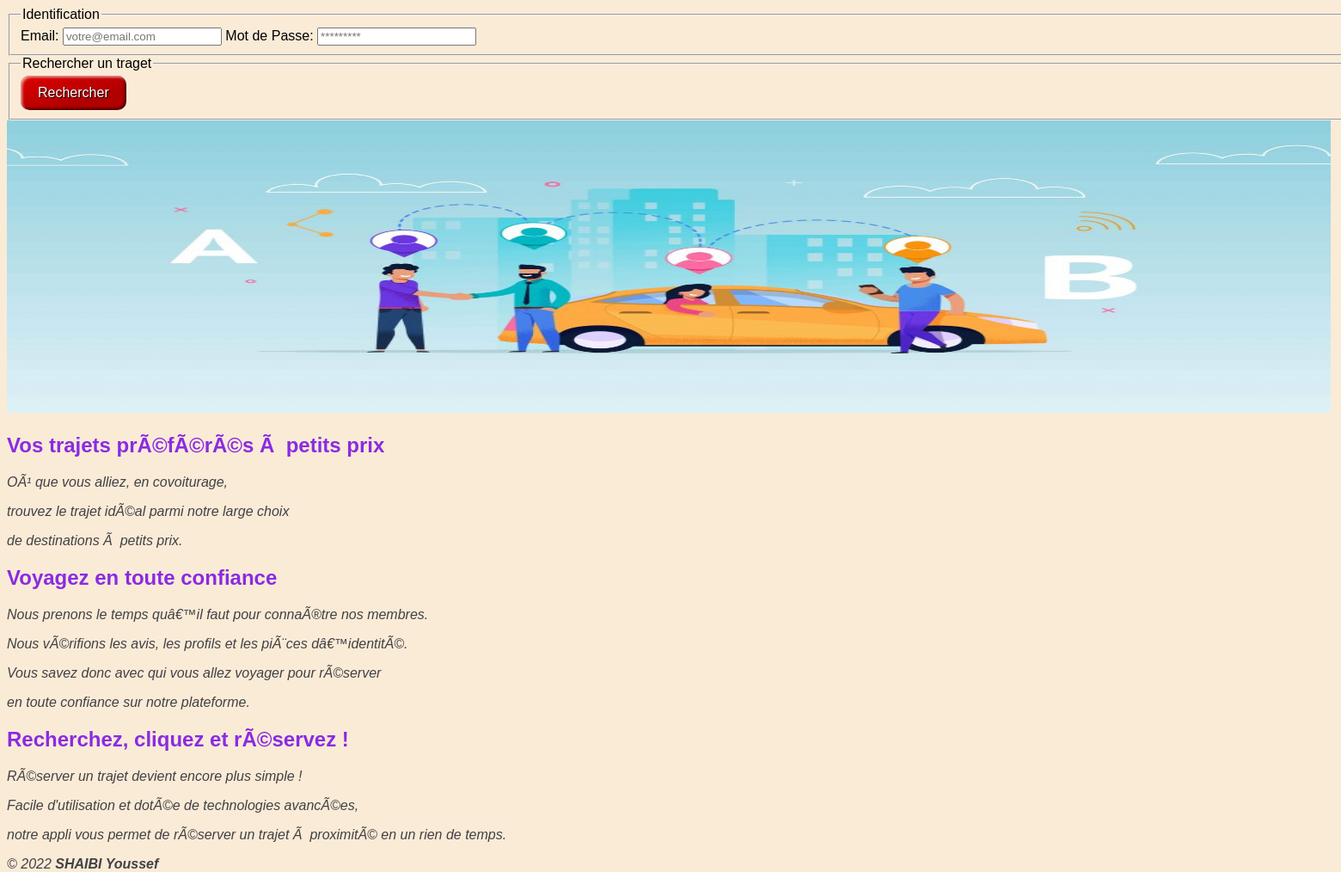
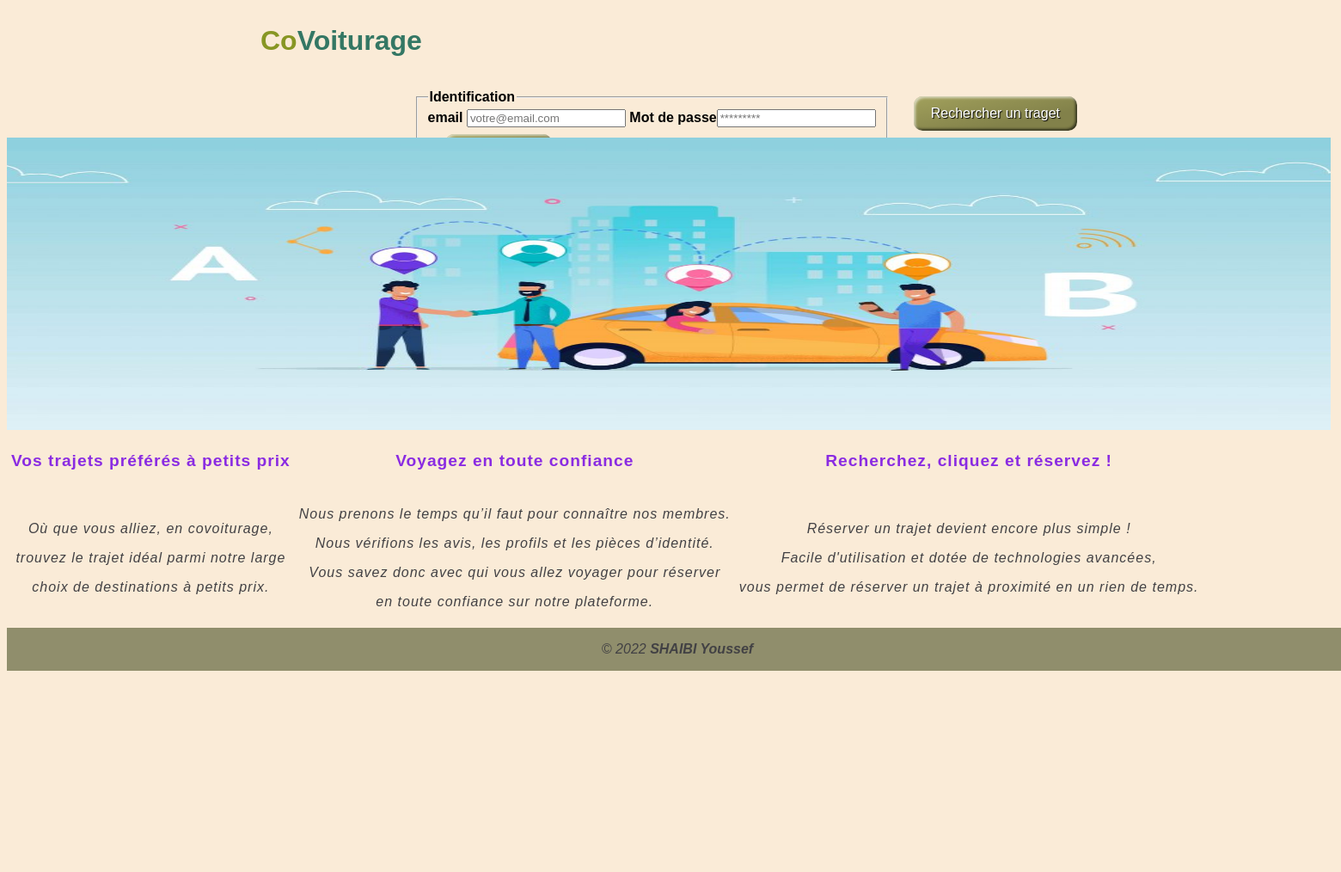
Before and after one commit to SIZUUKA/covoiturage, a PHP site: page / in a window 1560 px wide. Shown: the whole page at 86% size. After the commit the page ends 780 px from the top, so only its background shows below. Run offline with PHP 8.4, Linux system fonts and the light colour scheme.

Commit message:
feat: finish index page

```diff
--- a/css/index.css
+++ b/css/index.css
@@ -1,4 +1,59 @@
 /*---------------------------------- Id's -----------------------------------------------------*/
+/* Header Logo */
+#logo {
+    padding:0;
+    width:auto;
+    float:left;
+}
+#logo h1 a, h1 a:hover {
+    color:rgb(135, 150, 35);
+    text-decoration:none;
+}
+#logo h1 span {
+    color:#347764;
+}
+
+#header, #footer, #main {
+    margin:0;
+    padding:0;
+}
+
+/* Header */
+#header {
+    background:#fff;
+}
+#header-contenu {
+    margin:0 auto;
+    padding:10;
+    width:970px;
+}
+
+/* Menu */
+#top-nav { margin:0 auto; padding:0px 0 0; height:37px; float:right;}
+#top-nav ul { list-style:none; padding:0; height:37px; float:left;}
+#top-nav ul li { margin:0; padding:0 0 0 8px; float:left;}
+#top-nav ul li a { display:block; margin:0; padding:8px 20px; color:red; text-decoration:none;}
+#top-nav ul li.active a, #top-nav ul li a:hover { color:#f8dbdb;} */
+
+.clr {
+    clear:both;
+    padding:0;
+    margin:0;
+    width:100%;
+    font-size:0px;
+    line-height:0px;
+}
+
+#main-footer {
+    position: static;
+    text-align: center;
+    left: 230px;
+    bottom: 0;
+    width: 100%;
+    height: 50px;
+    overflow: hidden;
+    background: #908e6c;
+}
 /*---------------------------------------------------------------------------------------------*/
 
 /*---------------------------------- Classes --------------------------------------------------*/
@@ -11,7 +66,7 @@
     color: #fff;
     text-shadow: 1px 1px 1px #000;
     border-radius: 10px;
-    background-color: rgba(220, 0, 0, 1);
+    background-color: rgb(162, 161, 92);
     background-image: linear-gradient(to top left, rgba(0, 0, 0, .2),
     rgba(0, 0, 0, .2) 30%, rgba(0, 0, 0, 0));
     box-shadow: inset 2px 2px 3px rgba(255, 255, 255, .6),
@@ -19,7 +74,7 @@
             }
 
 .styled:hover {
-    background-color: rgba(255, 0, 0, 1);
+    background-color: rgb(255, 251, 0);
 }
 
 .styled:active {
--- a/css/main.css
+++ b/css/main.css
@@ -17,4 +17,18 @@ p{
     font-size: 16px;
     color: rgb(66, 65, 68);
 }
+
+table {
+    border-collapse: collapse;
+    border: 0px;
+    letter-spacing: 1px;
+    font-size: .8rem;
+}
+
+td, th {
+    padding: 5px;
+    text-align: center;
+}
+
+
 /*---------------------------------------------------------------------------------------------*/
--- a/index.html
+++ b/index.html
@@ -1,65 +1,92 @@
 <!DOCTYPE html>
-<html>
-                                        <!-- SHAIBI Youssef,   -->
-                                        <!-- HAI726I Projet web: site de covoiturage  -->
+<html lang="fr">
+<!------------------------------------------- SHAIBI Youssef,----------------------------->
+<!--------------------------- HAI726I Projet web: site de covoiturage -------------------->
 <head>
+    <meta http-equiv="Content-Type" content="text/html; charset=utf-8">
     <title> HAI726I Projet web SHAIBI </title>
     <link rel="shortcut icon" href="images/car-sharing.ico" />
     <link href="css/main.css" rel="stylesheet">
     <link href="css/index.css" rel="stylesheet">
 </head>
+
 <body>
     <!---------------------------- Header --------------------------------------------------->
-    <header id="main-header">
-        <div class="header-container">
+    <header id="header">
+        <div id="header-contenu">
+            <div id="logo">
+                <h1><a href="index.html">Co<span>Voiturage</span></a></h1>
+            </div>
+
+            <div id="top-nav">
+                <ul>
+                    <li>
                         <fieldset>
-                <legend> Identification</legend>
-                Email: <input type="text" placeholder="votre@email.com">
-                Mot de Passe: <input type="text" placeholder="*********">
+                            <legend> <strong>Identification</strong></legend>
+                            <strong>email</strong> <input type="text" placeholder="votre@email.com">
+                            <strong>Mot de passe</strong><input type="text" placeholder="*********">
+                            <a href="pages/Identification.html">
+                                <input class="favorite styled" type="button" value="Connexsion">
+                            </a>
                         </fieldset>
+                    </li>
+                    <li>
+                        <a href="pages/r_covoiturage.html">
+                            <input class="favorite styled" type="button" value="Rechercher un traget">
+                        </a>
+                    </li>
+                </ul>
             </div>
-        <div class="header-container">
-            <fieldset>
-                <legend> Rechercher un traget</legend>
-                <input class="favorite styled" type="button" value="Rechercher">
-            </fieldset>
+
+            <div class="clr"></div>
         </div>
-    </header>
+    </header> <br> <br> <br> <br><br><br><br><br>
     <!--------------------------------------------------------------------------------------->
-
+    <!---------------------------- Main ----------------------------------------------------->
+    <main id="main">
+        <div>
             <img src="images/covoiturage.jpg" alt="home picture" width="1540" height="340"/>
-
-    <!-- Avantage -->
-    <h2>Vos trajets préférés à petits prix</h2>
+        </div>
+        <div>
+            <table>
+                <tr>
+                    <th><h2>Vos trajets préférés à petits prix</h2></th>
+                    <th><h2>Voyagez en toute confiance</h2></th>
+                    <th><h2>Recherchez, cliquez et réservez !</h2></th>
+                </tr>
+                <tr>
+                    <td>
                         <p>
                             <p>Où que vous alliez, en covoiturage,</p>
-        <p>trouvez le trajet idéal parmi notre large choix</p>
-        <p>de destinations à petits prix.</p>
+                            <p>trouvez le trajet idéal parmi notre large </p>
+                            <p>choix de destinations à petits prix.</p>
                         </p>
-
-    <!-- Propos -->
-    <h2>Voyagez en toute confiance</h2>
+                    </td>
+                    <td>
                         <p>
                             <p>Nous prenons le temps qu’il faut pour connaître nos membres. </p>
                             <p>Nous vérifions les avis, les profils et les pièces d’identité.</p>
                             <p>Vous savez donc avec qui vous allez voyager pour réserver </p>
                             <p>en toute confiance sur notre plateforme.</p>
                         </p>
-
-    <!-- Comment Faire -->
-    <h2>Recherchez, cliquez et réservez !</h2>
+                    </td>
+                    <td>
                         <p>
                             <p>Réserver un trajet devient encore plus simple !</p>
                             <p>Facile d'utilisation et dotée de technologies avancées,</p>
-        <p>notre appli vous permet de réserver un trajet à proximité en un rien de temps.</p>
+                            <p>vous permet de réserver un trajet à proximité en un rien de temps.</p>
                         </p>
-
+                    </td>
+                </tr>
+            </table>
+        </div>
+    </main>
+    <!--------------------------------------------------------------------------------------->
     <!---------------------------- Footer --------------------------------------------------->
     <footer id="main-footer">
         <div class="copyright-info">
             <p> &copy; 2022 <strong>SHAIBI Youssef</strong> <strong> </strong>  </p>
         </div>
-
     </footer>
     <!--------------------------------------------------------------------------------------->
 </body>
```
Also changed, not shown: pages/template.html (added, +151 -0 lines). Lines whose indentation alone changed are shown as unchanged.
